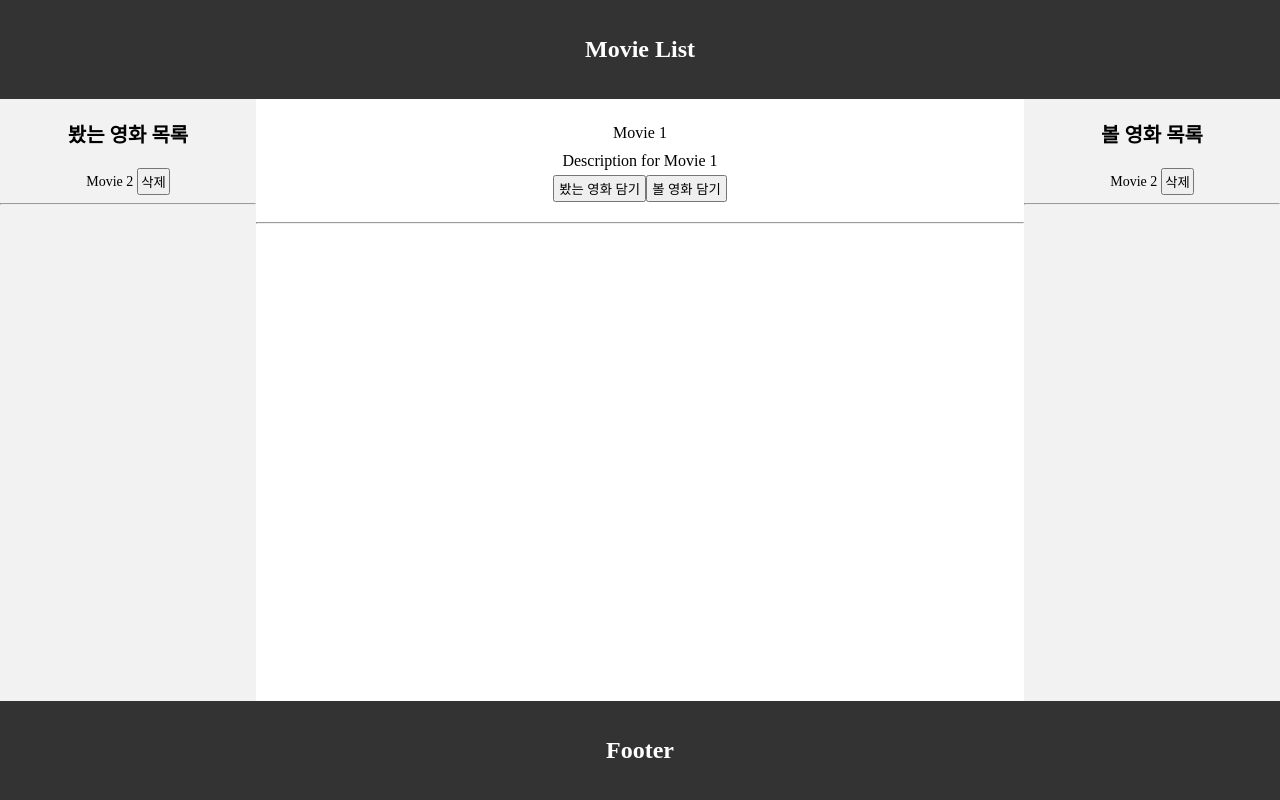
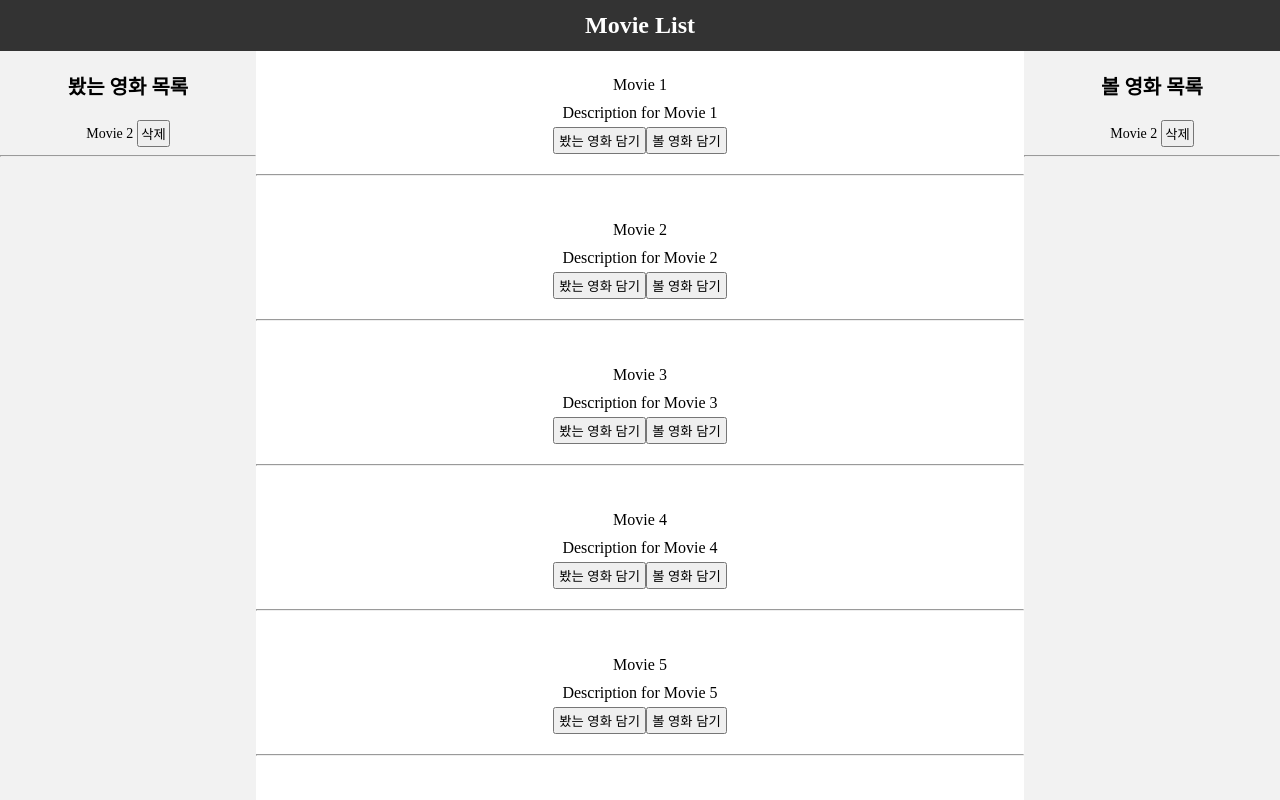
Before and after one commit to Likelion-YeungNam-Univ/12th-fe-session8-assignment, a React (Create React App) app in the folder fe8/: page / in a window 1280 px wide. Shown: the top 800 px of the page. Built offline with nearby package versions, Linux system fonts and the light colour scheme.

Commit message:
feat: Loading창 구현 및 영화 목록 가져오기

```diff
--- a/fe8/src/App.js
+++ b/fe8/src/App.js
@@ -2,8 +2,10 @@ import styled from 'styled-components';
 import './App.css'
 import SelectedMovies from './components/SelectedMovies';
 import MovieList from './components/MovieList';
+import { useEffect, useState } from 'react';
 
 function App() {
+  const [movies, setMovies] = useState([]);
 
 
   const fetchMovies = () => {
@@ -25,24 +27,49 @@ function App() {
     return movies;
   };
 
+  // 1번만 실행
+  useEffect(() => {
+    const fetchedMovies = fetchMovies();
+    setMovies(fetchedMovies);
+  },[])
+
 
 
   return (
     <ContentsContainer>
       <Header>Movie List</Header>
 
+      {/* movies배열이 비어있을 때(데이터 완전히 가져오기 전) Loading 띄우기 */}
+      {movies.length ? (
         <MainContainer>
+
           {/* 봤는 영화 목록 */}
           <SelectedMovies title='봤는 영화 목록'></SelectedMovies>
 
           {/* 영화목록 */}
           <Main>
-          <MovieList></MovieList>
+              {movies.map((movie)=>
+
+                {
+                  return(
+                    <MovieList id={movie.id} title={movie.title}></MovieList>
+                  )
+                }
+
+              )}
           </Main>
+
 
           {/* 볼 영화 목록 */}
           <SelectedMovies title='볼 영화 목록'></SelectedMovies>
+
         </MainContainer>
+      )
+      :
+      (
+        <Loading>Loading...</Loading>
+      )
+      }
 
       <Footer>Footer</Footer>
     </ContentsContainer>
@@ -88,6 +115,13 @@ display: flex;
 flex-direction: column;
 height: 100vh;
 `
+const Loading=styled.h2`
 
+display: flex;
+align-items: center;
+justify-content: center;
+flex: 8; // 세로 폭 설정
+
+`
 
 export default App;
--- a/fe8/src/components/MovieList.js
+++ b/fe8/src/components/MovieList.js
@@ -1,12 +1,12 @@
 import styled from 'styled-components';
 
 
-function MovieList(){
+function MovieList({title, id}){
 
     return(
         <MovieContainer>
-            <p>Movie 1</p>
-            <p>Description for Movie 1</p>
+            <p>{title}</p>
+            <p>Description for Movie {id}</p>
 
             <Button>봤는 영화 담기</Button>
             <Button>볼 영화 담기</Button>
```
Lines whose indentation alone changed are shown as unchanged.
